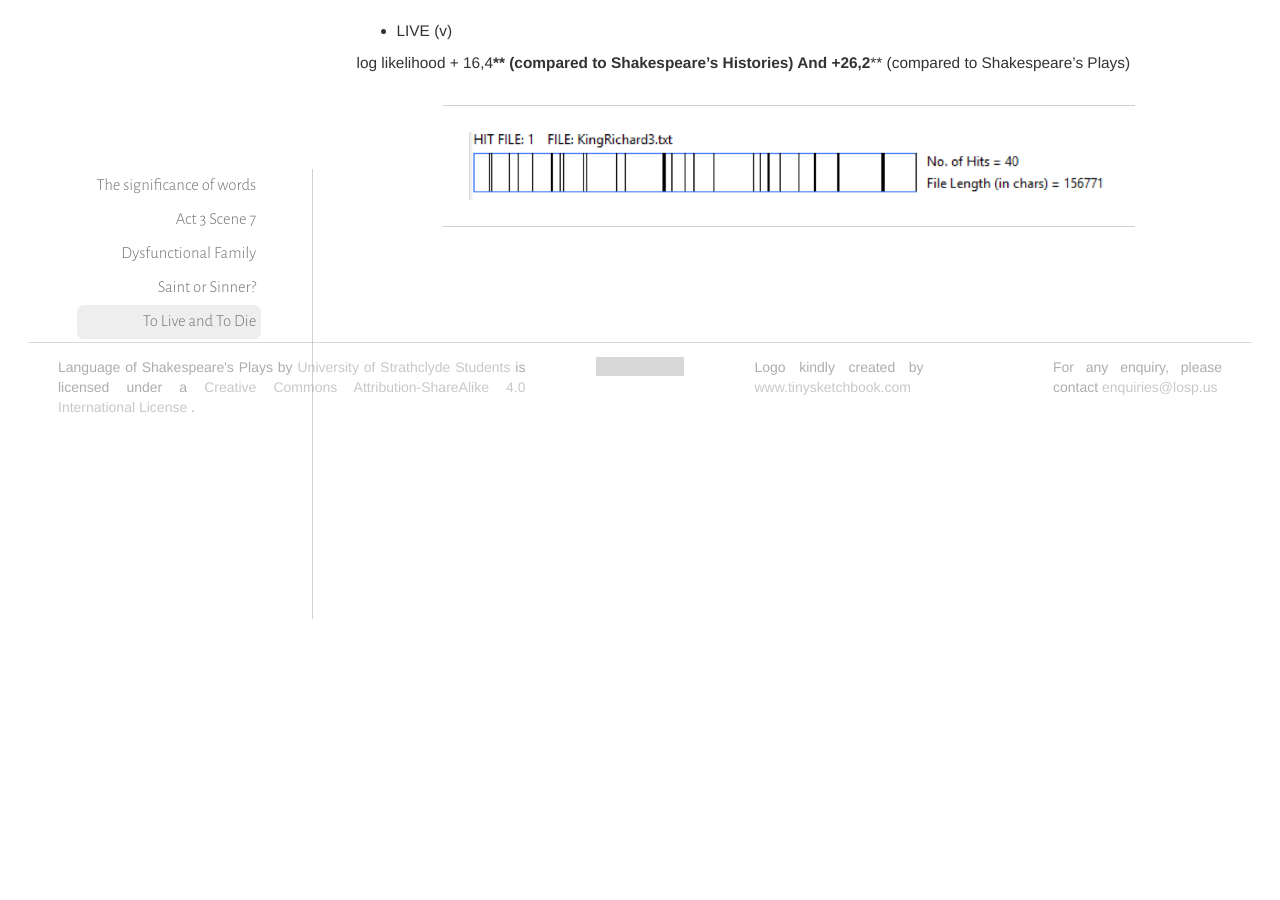
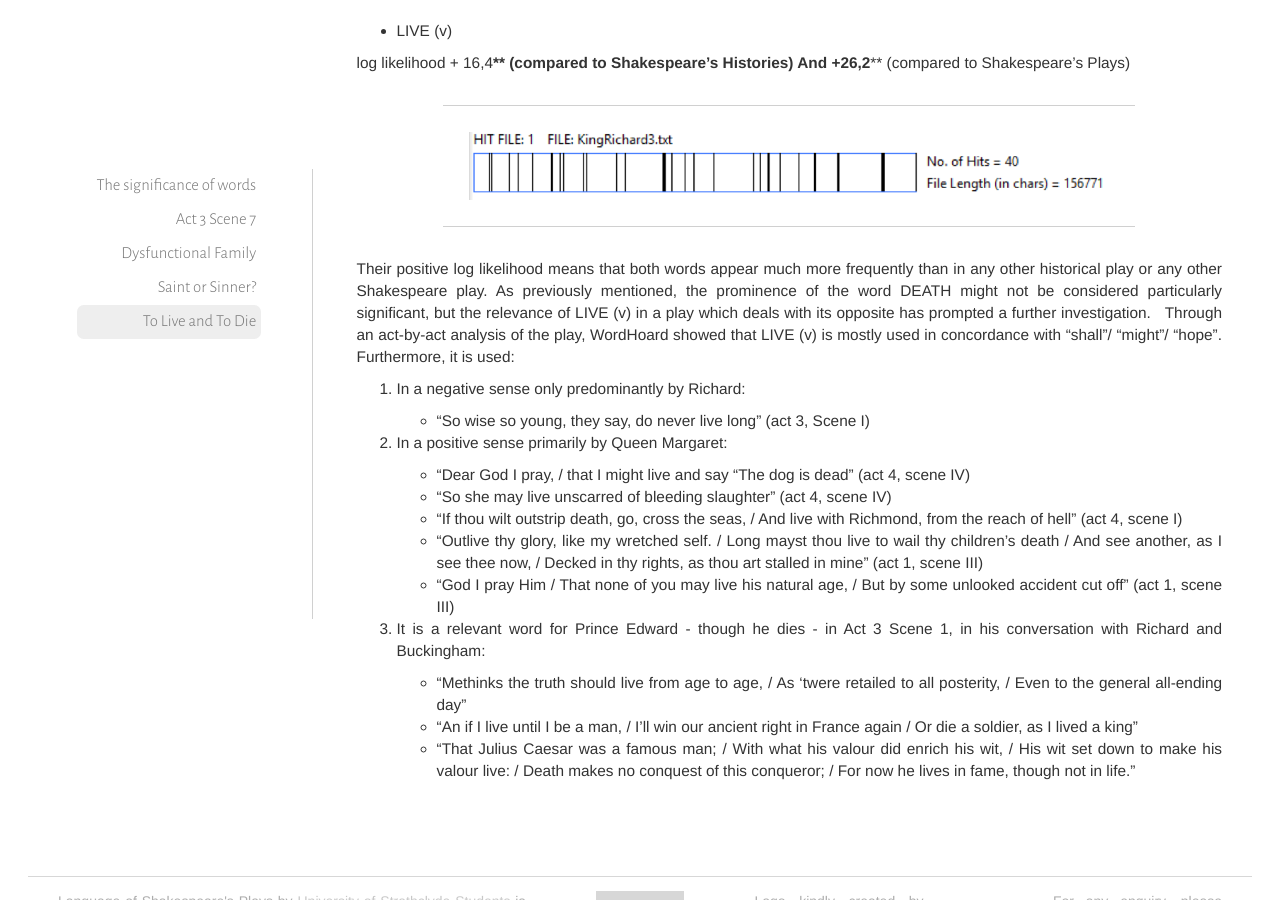
Before and after one commit to iahmed0/SU-LOSP.github.io, a Jekyll site: the page built from _analyses/richard_iii/index.md, in a window 1280 px wide and 900 px high, scrolled down 6183 px. Built offline with Jekyll 4.4.1, drawn with Linux system fonts in a browser that asks for light colours; before the commit the page ends 6614 px from its top, so only the background shows below that; grey boxes are pictures that could not be loaded.

Commit message:
To add space between listing in to live and to die for Richard III

```diff
--- a/_analyses/richard_iii/index.md
+++ b/_analyses/richard_iii/index.md
@@ -144,3 +144,25 @@ And +26,2**** (compared to Shakespeare's Plays)
 <figure>
     <img alt="Live" src="live.png"/>
 </figure>
+
+Their positive log likelihood means that both words appear much more frequently than in any other historical play or any other Shakespeare play. As previously mentioned, the prominence of the word DEATH might not be considered particularly significant, but the relevance of LIVE (v) in a play which deals with its opposite has prompted a further investigation.
+
+Through an act-by-act analysis of the play, WordHoard showed that LIVE (v) is mostly used in concordance with "shall"/ "might"/ "hope". Furthermore, it is used:
+
+1. In a negative sense only predominantly by Richard:
+
+    * "So wise so young, they say, do never live long" (act 3, Scene I)
+
+2.	In a positive sense primarily by Queen Margaret:
+
+     * "Dear God I pray, / that I might live and say "The dog is dead" (act 4, scene IV)
+     * "So she may live unscarred of bleeding slaughter" (act 4, scene IV)
+     * "If thou wilt outstrip death, go, cross the seas, / And live with Richmond, from the reach of hell" (act 4, scene I)
+     * "Outlive thy glory, like my wretched self. / Long mayst thou live to wail thy children's death / And see another, as I see thee now, / Decked in thy rights, as thou art stalled in mine" (act 1, scene III)
+     * "God I pray Him / That none of you may live his natural age, / But by some unlooked accident cut off" (act 1, scene III)
+
+3.	It is a relevant word for Prince Edward - though he dies - in Act 3 Scene 1, in his conversation with Richard and Buckingham:
+
+     * "Methinks the truth should live from age to age, / As 'twere retailed to all posterity, / Even to the general all-ending day"
+     * "An if I live until I be a man, / I'll win our ancient right in France again / Or die a soldier, as I lived a king"
+     * "That Julius Caesar was a famous man; / With what his valour did enrich his wit, / His wit set down to make his valour live: / Death makes no conquest of this conqueror; / For now he lives in fame, though not in life."
```
